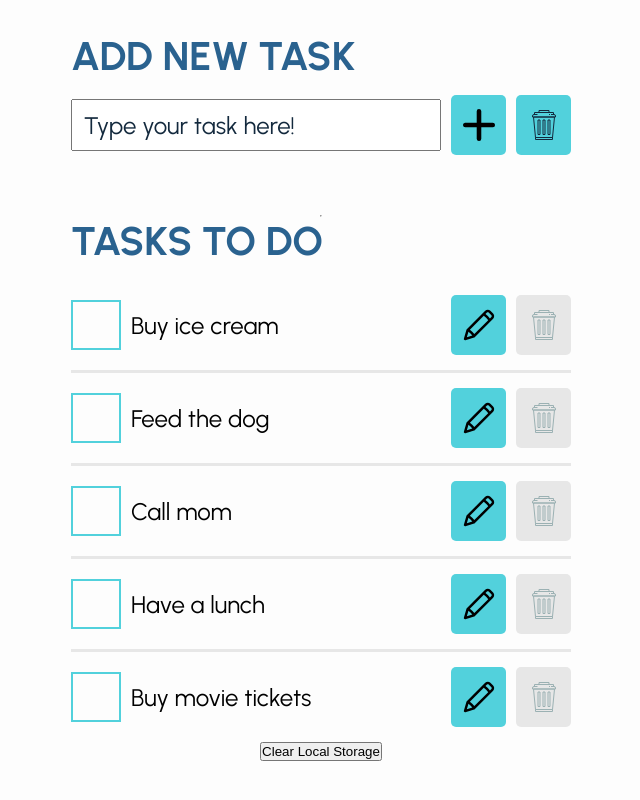
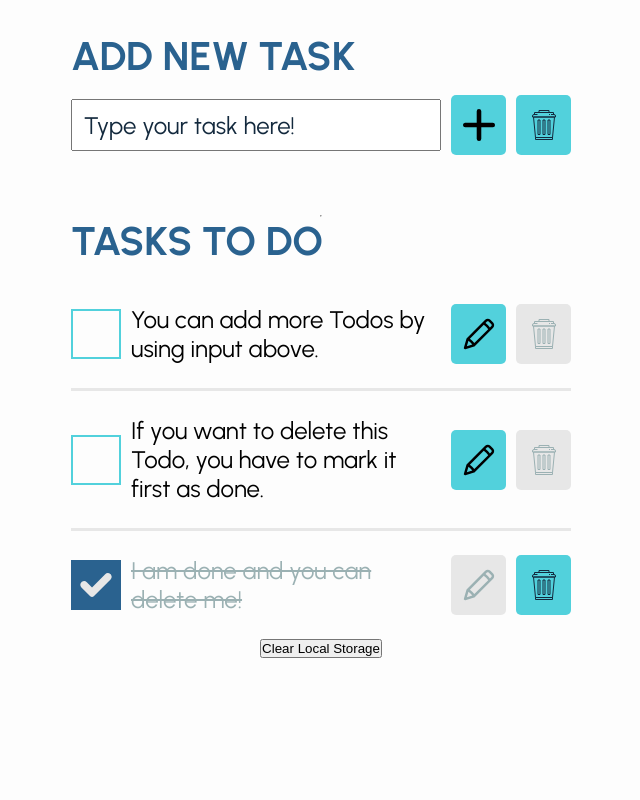
Before and after one commit to videoeero/todo, a React (Create React App) app: page / in a window 1280 px wide. Shown: the part 258-1058 px from the top of the page, without its empty margins (319-959 px from the left). After the commit the page ends 956 px from the top, so only its background shows below. Built offline with nearby package versions, Linux system fonts and the light colour scheme.

Commit message:
Add check if no to dos are left

```diff
--- a/public/data/todos.json
+++ b/public/data/todos.json
@@ -1,24 +1,16 @@
 {
   "todos": [
     {
-      "task": "Buy ice cream",
+      "task": "You can add more Todos by using input above.",
       "status": false
     },
     {
-      "task": "Feed the dog",
+      "task": "If you want to delete this Todo, you have to mark it first as done.",
       "status": false
     },
     {
-      "task": "Call mom",
-      "status": false
-    },
-    {
-      "task": "Have a lunch",
-      "status": false
-    },
-    {
-      "task": "Buy movie tickets",
-      "status": false
+      "task": "I am done and you can delete me!",
+      "status": true
     }
   ]
 }
--- a/src/App.js
+++ b/src/App.js
@@ -30,8 +30,10 @@ export const TodoApp = () => {
   useEffect(() => {
     // Fetch data from either LocalStorage or from a file
     const getTodoData = () => {
-      if (loadFromLocalStorage() !== null) {
-        setTodoData(loadFromLocalStorage());
+      const localStorageData = loadFromLocalStorage();
+
+      if (localStorageData !== null) {
+        setTodoData(localStorageData.todos);
       } else {
         fetch("/data/todos.json", {
           headers: {
@@ -77,6 +79,8 @@ export const TodoApp = () => {
     return editTodoByIndex === false ? false : true;
   };
 
+  console.log(todoData);
+
   return (
     <>
       <Header />
@@ -87,6 +91,7 @@ export const TodoApp = () => {
           todoData={todoData}
         />
         <hr />
+        {todoData !== undefined && todoData.length > 0 ? (
           <TodoList
             handleEditTodoByIndex={handleEditTodoByIndex}
             editTodoByIndex={editTodoByIndex}
@@ -96,6 +101,9 @@ export const TodoApp = () => {
             handleEditTodoInputValue={handleEditTodoInputValue}
             editTodoInputValue={editTodoInputValue}
           />
+        ) : (
+          <p>No Tasks left!</p>
+        )}
 
         {process.env.NODE_ENV !== "production" ? (
           <button
--- a/src/components/TodoItemEditMode/TodoItemEditMode.scss
+++ b/src/components/TodoItemEditMode/TodoItemEditMode.scss
@@ -21,6 +21,7 @@
       font-size: $default-font-size;
       color: $color-blue-dark;
       top: -60%;
+      font-size: 700;
     }
   }
 
--- a/src/components/TodoList/TodoList.js
+++ b/src/components/TodoList/TodoList.js
@@ -59,6 +59,7 @@ const TodoList = ({
     <form className="todo__list">
       <fieldset className="todo__fieldset">
         <legend className="todo__legend">Tasks to do</legend>
+
         <ul>
           {todoData.map((item, index) =>
             editTodoByIndex === index ? (
--- a/src/foundations/_typography.scss
+++ b/src/foundations/_typography.scss
@@ -27,3 +27,7 @@ html {
     }
   }
 }
+
+p {
+  font-size: 4rem;
+}
```
Lines whose indentation alone changed are shown as unchanged.
